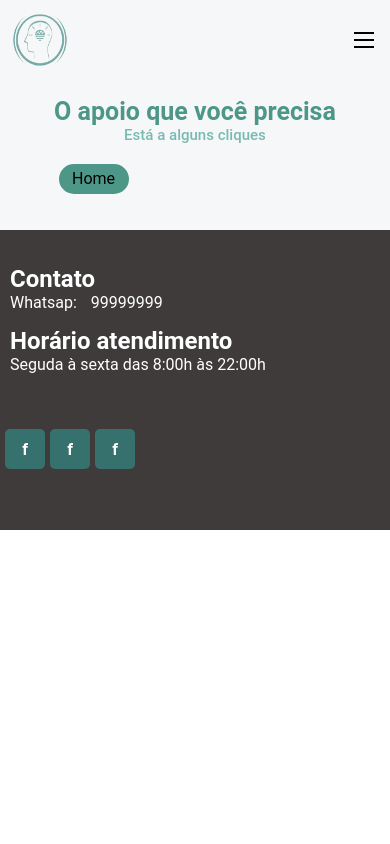
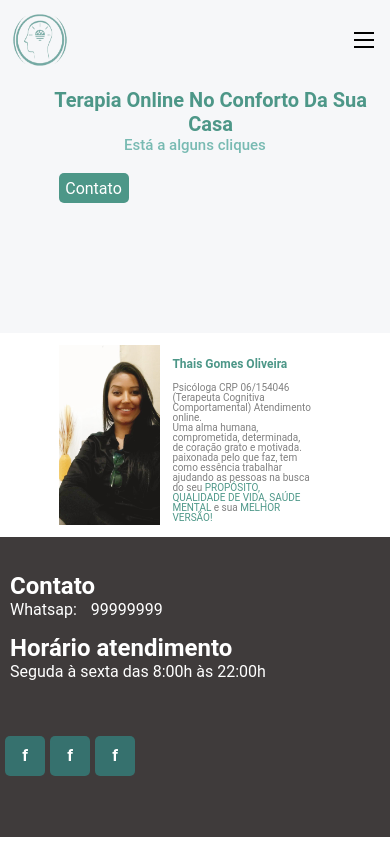
Before and after one commit to marcosrib/site-nextjs, a Next.js app: page / in a window 390 px wide. Built offline with nearby package versions, Linux system fonts and the light colour scheme.

Commit message:
feat: Melhorado pagina home desktop e mobile

```diff
--- a/src/pages/index.tsx
+++ b/src/pages/index.tsx
@@ -8,15 +8,28 @@ export default function Home() {
   {/*<img src="/home-image.jpeg" className={styles.img} alt="kknknkk"/>*/ }
   return (
     <div className={styles.container}>
-      <div className={styles.img}/>
+      <div className={styles.content}>
 
         <div className={styles.textImageContent}>
-          <span className={styles.title}>O apoio que você precisa</span>
+          <span className={styles.title}>Terapia Online No Conforto Da Sua Casa</span>
           <span className={styles.subTitle}>Está a alguns cliques</span>
           <div className={styles.buttonAgendar} >
-            <Link href='/'><a  className={router.pathname == "/" ? styles.active : ""}>Home</a></Link>
+            <Link href='/contato'><a  className={router.pathname == "/contato" ? styles.active : ""}>Contato</a></Link>
           </div>
-          </div>
+        </div>
+        </div>
+      <div className={styles.containerSobre}>
+        <img src="/fotothais.jpeg" className={styles.img}/>
+        <div className={styles.descriptionContent}>
+        <h3 className={styles.nameTitle}>Thais Gomes Oliveira</h3>
+        <span className={styles.description} > Psicóloga CRP 06/154046 (Terapeuta Cognitiva Comportamental)
+            Atendimento online. <br></br>
+            Uma alma humana, comprometida, determinada, de coração grato e motivada.
+            paixonada pelo que faz, tem como essência trabalhar ajudando as pessoas na busca do seu <span className={styles.descriptionStrong}> PROPÓSITO, QUALIDADE DE VIDA, SAÚDE MENTAL </span> e sua <span className={styles.descriptionStrong}>MELHOR VERSÃO!</span>
+            </span>
+        </div>
+
+      </div>
 
       </div>
   )
--- a/styles/Home/Home.module.css
+++ b/styles/Home/Home.module.css
@@ -1,10 +1,11 @@
 .container {
   display: flex;
+  flex-direction: column;
   width: 100%;
   overflow-x: none;
 }
 
-.img {
+.content {
   display: flex;
   background: var(--color-background);
   height: 300px;
@@ -28,7 +29,7 @@
   font-weight: bold;
   padding: 0;
   margin: 0;
-  font-size: 60px;
+  font-size: 40px;
   align-items: center;
 }
 
@@ -42,22 +43,60 @@
 }
 
 .buttonAgendar {
-  width: 10px;
-  height: 10px;
+   display: flex;
+    width: 90px;
+    height: 30px;
+    background: var(--color-green-primary);
+    margin: 5% 20%;
+    justify-content: center;
+    align-items: center;
+    border-radius: 4px;
 }
 
+.buttonAgendar > a {
+  color: var(--color-white);
+}
 
+.containerSobre {
+ display: flex;
+ margin: 3% 20% 3% 15%;
+}
+
+.descriptionContent {
+  display: flex;
+  flex-direction: column;
+  margin-left: 5%;
+}
+.nameTitle {
+  font-size: 25px;
+  color: var(--color-green-primary);
+}
+
+.description {
+  font-size: 18px;
+  line-height: 30px;
+  color: var(--color-grey-primary);
+}
+
+.descriptionStrong {
+  color: var(--color-green-primary);
+}
 @media (max-width: 700px) {
 
   .title {
-    font-size: 25px;
+    font-size: 20px;
+    margin-left: 8%;
   }
   .subTitle {
     font-size: 15px;
   }
 
+  .content {
+    height: 30vh;
+  }
   .img {
-    height: 150px;
+    width: auto;
+    height: 180px;
   }
 
   .textImageContent {
@@ -72,7 +111,16 @@
     margin: 5% 15%;
     justify-content: center;
     align-items: center;
-    border-radius: 20px;
+    border-radius: 5px;
+  }
+  .nameTitle {
+    font-size: 12px;
+    color: var(--color-green-primary);
   }
 
+  .description {
+    font-size: 10px;
+    line-height: 10px;
+    color: var(--color-grey-primary);
+  }
 }
--- a/styles/globals.css
+++ b/styles/globals.css
@@ -5,7 +5,7 @@
   --color-white: #FFF;
   --color-green-primary: #4d9788;
   --color-green-secondary: #78bab2;
-  --color-grey-primary: #9c9d9f;
+  --color-grey-primary: #808080;
   --color-black-primary: #3F3B3B;
   --color-background: #f6f7f9;
 }
```
Also changed, not shown: public/fotothais.jpeg (added).
